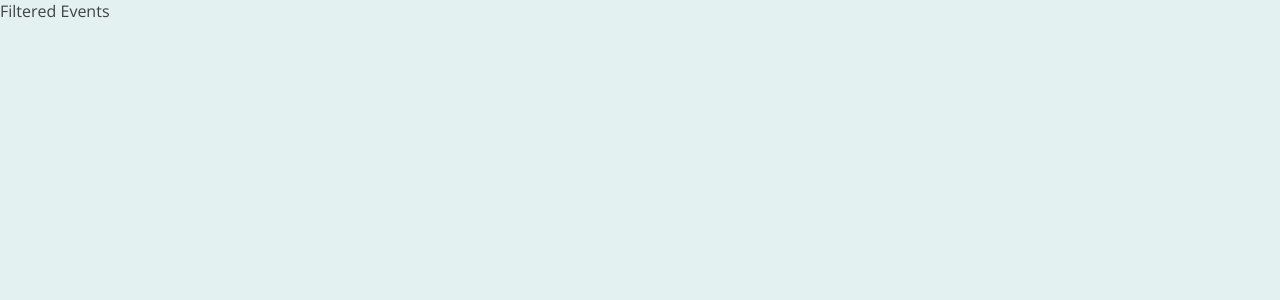
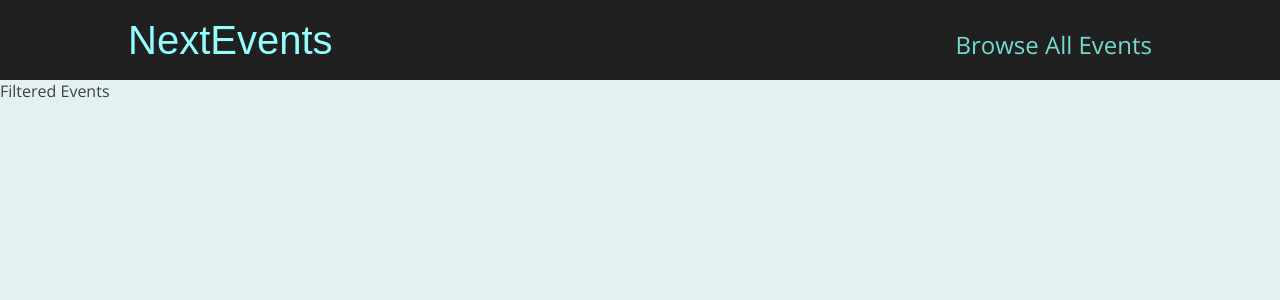
Before and after one commit to chetrix/nextjs-project, a Next.js app: page /events in a window 1280 px wide. Shown: the top 300 px of the page. Built offline with nearby package versions, Linux system fonts and the light colour scheme.

Commit message:
Wrapper component for navigation and All events page

```diff
--- /dev/null
+++ b/components/layout/layout.js
@@ -0,0 +1,11 @@
+import { Fragment } from "react/cjs/react.production.min";
+import MainHeader from "./main-header";
+
+export default function Layout(props) {
+  return (
+    <Fragment>
+      <MainHeader />
+      <main>{props.children}</main>
+    </Fragment>
+  );
+}
--- /dev/null
+++ b/components/layout/main-header.js
@@ -0,0 +1,19 @@
+import Link from "next/dist/client/link";
+import classes from "./main-header.module.css";
+
+export default function MainHeader() {
+  return (
+    <header className={classes.header}>
+      <div className={classes.logo}>
+        <Link href="/">NextEvents</Link>
+      </div>
+      <nav className={classes.navigation}>
+        <ul>
+          <li>
+            <Link href="/events">Browse All Events</Link>
+          </li>
+        </ul>
+      </nav>
+    </header>
+  );
+}
--- /dev/null
+++ b/components/layout/main-header.module.css
@@ -0,0 +1,41 @@
+.header {
+    width: 100%;
+    display: flex;
+    justify-content: space-between;
+    align-items: baseline;
+    padding: 1rem 10%;
+    height: 5rem;
+    background-color: #202020;
+  }
+
+  .logo {
+    font-size: 1.5rem;
+    color: white;
+    font-family: 'Fira', sans-serif;
+    height: 100%;
+    display: flex;
+    justify-content: center;
+    align-items: center;
+    color: #94fdfd;
+  }
+
+  .logo a {
+    text-decoration: none;
+    color: #94fdfd;
+  }
+
+  .navigation a {
+    text-decoration: none;
+    color: #74dacc;
+    font-size: 1rem;
+  }
+
+  @media (min-width: 768px) {
+    .logo {
+      font-size: 2.5rem;
+    }
+
+    .navigation a {
+      font-size: 1.5rem;
+    }
+  }
--- a/pages/_app.js
+++ b/pages/_app.js
@@ -1,7 +1,12 @@
-import '../styles/globals.css'
+import Layout from "../components/layout/layout";
+import "../styles/globals.css";
 
 function MyApp({ Component, pageProps }) {
-  return <Component {...pageProps} />
+  return (
+    <Layout>
+      <Component {...pageProps} />
+    </Layout>
+  );
 }
 
-export default MyApp
+export default MyApp;
```
Also changed, not shown: pages/events/index.js (+7 -2 lines).
